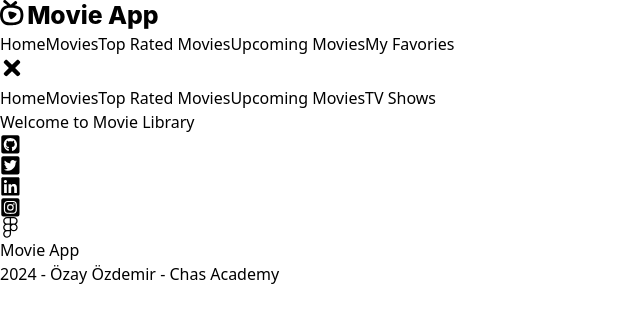
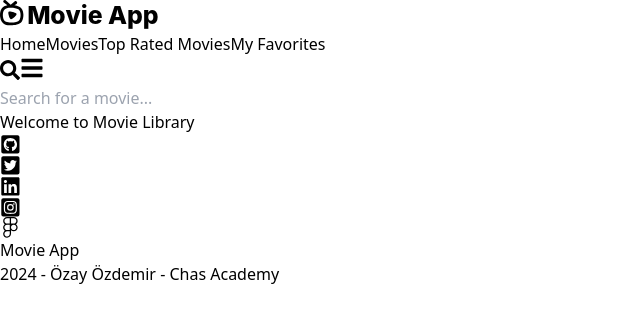
Before and after one commit to ozayo/movie-app, a React (Vite) app: page / in a window 1280 px wide. Both pictures are taken after a click on the button 12 px from the left and 68 px from the top of the page. Shown: the top 322 px of the page, without its empty margins (0-640 px from the left). Built offline with nearby package versions, Linux system fonts and the light colour scheme.

Commit message:
adding search function

```diff
--- a/src/components/Header.jsx
+++ b/src/components/Header.jsx
@@ -1,14 +1,24 @@
 // src/components/Header.jsx
 import React, { useState } from 'react';
 import { Link } from 'react-router-dom';
-import { FaBars, FaTimes } from 'react-icons/fa'; // React Icons for menu
-import ozayLogo from "../assets/oo-logo.svg"
+import { FaBars, FaTimes, FaSearch } from 'react-icons/fa';
+import ozayLogo from "../assets/oo-logo.svg";
+import Search from './Search'; // Arama bileşenini import ediyoruz
 
 const Header = () => {
   const [isOpen, setIsOpen] = useState(false);
+  const [showSearch, setShowSearch] = useState(false);
 
   const toggleMenu = () => {
     setIsOpen(!isOpen);
+  };
+
+  const toggleSearch = () => {
+    setShowSearch(!showSearch);
+  };
+
+  const closeSearch = () => {
+    setShowSearch(false); // Arama kutusunu kapatma fonksiyonu
   };
 
   return (
@@ -25,7 +35,7 @@ const Header = () => {
         </Link>
 
         {/* Desktop Menu */}
-        <nav className="hidden md:flex space-x-4" aria-label="Main">
+        <nav className="hidden md:flex space-x-4 items-center" aria-label="Main">
           <Link to="/" className="text-black hover:text-gray-700">
             Home
           </Link>
@@ -35,13 +45,16 @@ const Header = () => {
           <Link to="/movies/top-rated" className="text-black hover:text-gray-700">
             Top Rated Movies
           </Link>
-          <Link to="/movies/upcoming" className="text-black hover:text-gray-700">
-            Upcoming Movies
-          </Link>
           <Link to="/favorites" className="text-black hover:text-gray-700">
-            My Favories
+            My Favorites
           </Link>
         </nav>
+
+        {/* Search Icon */}
+        <div className="flex items-center space-x-4">
+          <button onClick={toggleSearch} aria-label="Search" className="text-gray-900">
+            <FaSearch size={20} />
+          </button>
 
           {/* Hamburger Menu (Mobile) */}
           <button
@@ -54,6 +67,14 @@ const Header = () => {
             {isOpen ? <FaTimes size={24} /> : <FaBars size={24} />}
           </button>
         </div>
+      </div>
+
+      {/* Search Input (Gizli başlar, ikona tıklanınca gösterilir) */}
+      {showSearch && (
+        <div className="bg-white px-4 sm:px-6 lg:px-8 py-4 border-t border-gray-200">
+          <Search closeSearch={closeSearch} />
+        </div>
+      )}
 
       {/* Mobile Menu */}
       {isOpen && (
@@ -71,11 +92,8 @@ const Header = () => {
           <Link to="/movies/top-rated" className="block text-gray-700 hover:bg-gray-100 px-3 py-2 rounded-md">
             Top Rated Movies
           </Link>
-          <Link to="/movies/upcoming" className="block text-gray-700 hover:bg-gray-100 px-3 py-2 rounded-md">
-            Upcoming Movies
-          </Link>
-          <Link to="/tvshows" className="block text-gray-700 hover:bg-gray-100 px-3 py-2 rounded-md">
-            TV Shows
+          <Link to="/favorites" className="block text-gray-700 hover:bg-gray-100 px-3 py-2 rounded-md">
+            My Favorites
           </Link>
         </nav>
       )}
--- /dev/null
+++ b/src/components/Search.jsx
@@ -0,0 +1,97 @@
+// src/components/Search.jsx
+import React, { useState, useEffect, useRef } from 'react';
+import { searchMovies } from '../api';
+import { Link } from 'react-router-dom';
+
+const Search = ({ closeSearch }) => {
+  const [query, setQuery] = useState('');
+  const [movies, setMovies] = useState([]);
+  const [loading, setLoading] = useState(false);
+  const [error, setError] = useState(null);
+  const searchRef = useRef(null);
+
+  // Arama kutusunun dışına tıklayınca arama kutusunu kapatma
+  useEffect(() => {
+    const handleClickOutside = (event) => {
+      if (searchRef.current && !searchRef.current.contains(event.target)) {
+        closeSearch(); // Arama kutusunu kapatma fonksiyonu
+      }
+    };
+
+    const handleEscKey = (event) => {
+      if (event.key === 'Escape') {
+        closeSearch(); // ESC tuşuna basıldığında arama kutusunu kapatır
+      }
+    };
+
+    document.addEventListener('mousedown', handleClickOutside);
+    document.addEventListener('keydown', handleEscKey);
+
+    return () => {
+      document.removeEventListener('mousedown', handleClickOutside);
+      document.removeEventListener('keydown', handleEscKey);
+    };
+  }, [closeSearch]);
+
+  useEffect(() => {
+    if (query.length < 3) {
+      setMovies([]); // Arama metni çok kısaysa sonuçları temizliyoruz
+      return;
+    }
+
+    const delayDebounceFn = setTimeout(() => {
+      const fetchMovies = async () => {
+        try {
+          setLoading(true);
+          setError(null);
+          const results = await searchMovies(query);
+          setMovies(results);
+          setLoading(false);
+        } catch (err) {
+          setError('Error fetching movies');
+          setLoading(false);
+        }
+      };
+
+      fetchMovies();
+    }, 300); // 300 ms debounce süresi
+
+    return () => clearTimeout(delayDebounceFn);
+  }, [query]);
+
+  const handleInputChange = (e) => {
+    setQuery(e.target.value);
+  };
+
+  return (
+    <div className="relative w-full" ref={searchRef}>
+      <input
+        type="text"
+        value={query}
+        onChange={handleInputChange}
+        placeholder="Search for a movie..."
+        className="border border-gray-400 p-2 rounded w-full"
+      />
+
+      {loading && <p>Loading...</p>}
+      {error && <p>{error}</p>}
+
+      {movies.length > 0 && (
+        <div className="absolute bg-white border border-gray-300 w-full mt-2 rounded-lg max-h-64 overflow-y-auto z-10">
+          {movies.map((movie) => (
+            <Link
+              key={movie.id}
+              to={`/movies/${movie.id}`}
+              className="block px-4 py-2 hover:bg-gray-200"
+              onClick={closeSearch} // Film seçildiğinde arama kutusunu kapatır
+            >
+              {movie.title}
+            </Link>
+          ))}
+        </div>
+      )}
+    </div>
+  );
+};
+
+export default Search;
```
Lines whose indentation alone changed are shown as unchanged.
